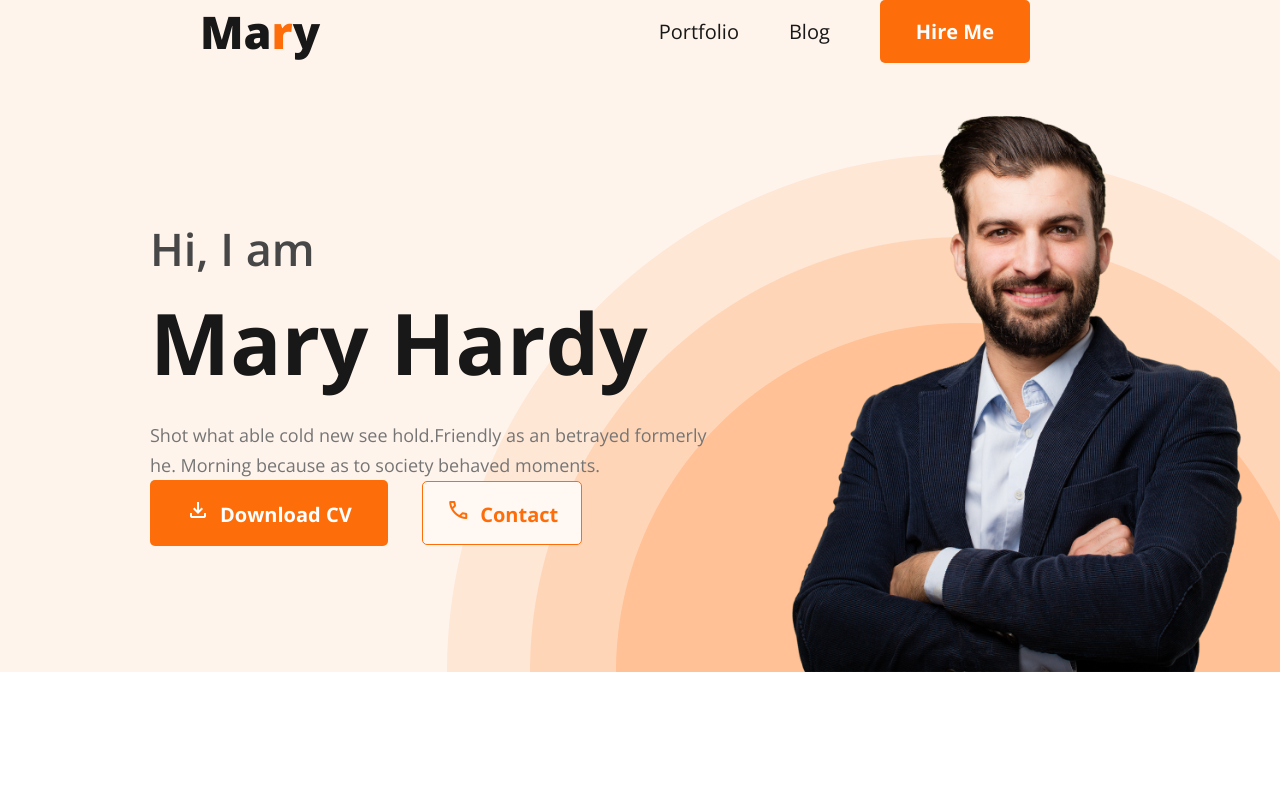
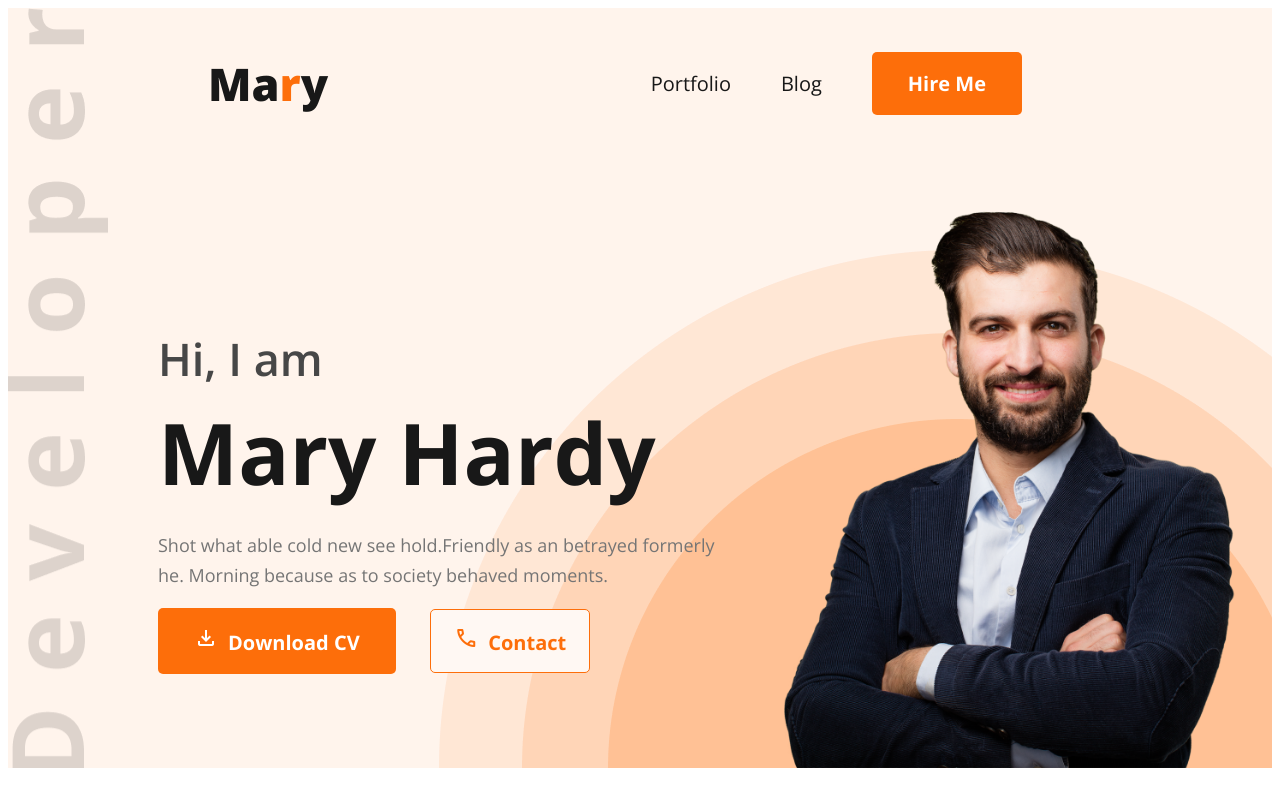
Before and after one commit to Nahid-Mahmud/demo-web-developer-portfolio, a plain HTML site: page index.html in a window 1280 px wide. Shown: the top 800 px of the page. Drawn offline with nearby package versions, Linux system fonts and the light colour scheme.

Commit message:
New background image added

```diff
--- a/styles/portfolio.css
+++ b/styles/portfolio.css
@@ -1,7 +1,5 @@
 * {
   font-family: "Open Sans", sans-serif;
-  margin: 0;
-  padding: 0;
 }
 /* shared styles */
 
@@ -66,14 +64,15 @@ nav li {
 /* header related Style */
 .main-header-conainer {
   background-color: #fff4ec;
+  background-image: url("../images/developer.png");
+  background-repeat: no-repeat;
 }
-
 .banner {
   padding: 30px 30px 0px 150px;
   display: flex;
   justify-content: space-between;
   align-items: center;
-  background-image: url(../images/header_bg.png);
+  background-image: url("../images/header_bg.png");
   background-repeat: no-repeat;
   background-position: bottom right;
 }
@@ -225,11 +224,12 @@ main {
   width: 201px;
   margin-bottom: 0;
 }
+
+/* resume section */
+
 .resume-title {
   margin: 130px 0;
 }
-
-/* resume section */
 .resume-collum-title {
   color: #474747;
   font-size: 30px;
@@ -238,7 +238,8 @@ main {
 }
 .resume-container {
   display: flex;
-  gap: 20px;
+  gap: 200px;
+  text-align: justify;
 }
 .resume--item-title {
   color: #474747;
@@ -306,17 +307,17 @@ footer {
   background: #ffffff;
   margin-bottom: 24px;
   margin-top: 24px;
-  padding:18px;
+  padding: 18px;
 }
 #text-area-footer {
   width: 461px;
   height: 180px;
   border-radius: 5px;
   background: #fff;
-  padding:18px 30px;
+  padding: 18px 30px;
 }
-.submit-button{
-    margin-top: 42px;
+.submit-button {
+  margin-top: 42px;
 }
 
 /* end */
```
